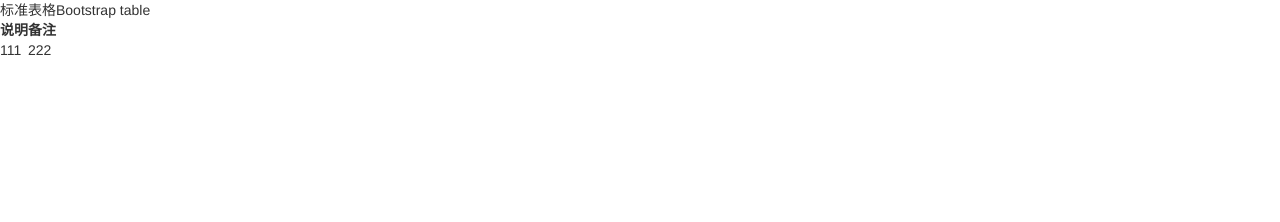
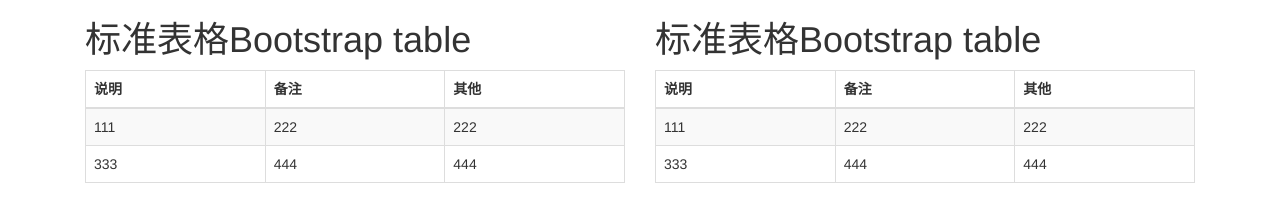
Before and after one commit to niziming/hello-bootstrap, a plain HTML site: page table.html in a window 1280 px wide. Drawn offline with Linux system fonts and the light colour scheme.

```diff
--- a/table.html
+++ b/table.html
@@ -10,21 +10,56 @@
 </head>
 
 <body>
-标准表格Bootstrap table
-<table>
+<div class="container">
+    <div class="col-lg-6">
+        <h1>标准表格Bootstrap table</h1>
+        <table class="table table-hover table-striped table-bordered">
             <thead>
             <tr>
                 <th>说明</th>
                 <th>备注</th>
+                <th>其他</th>
             </tr>
             </thead>
             <tbody>
             <tr>
                 <td>111</td>
                 <td>222</td>
+                <td>222</td>
+            </tr>
+            <tr>
+                <td>333</td>
+                <td>444</td>
+                <td>444</td>
             </tr>
             </tbody>
         </table>
+    </div>
+    <div class="col-lg-6">
+        <h1>标准表格Bootstrap table</h1>
+        <table class="table table-hover table-striped table-bordered">
+            <thead>
+            <tr>
+                <th>说明</th>
+                <th>备注</th>
+                <th>其他</th>
+            </tr>
+            </thead>
+            <tbody>
+            <tr>
+                <td>111</td>
+                <td>222</td>
+                <td>222</td>
+            </tr>
+            <tr>
+                <td>333</td>
+                <td>444</td>
+                <td>444</td>
+            </tr>
+            </tbody>
+        </table>
+    </div>
+</div>
 
 <!-- HTML5 Shiv 和 Respond.js 用于让 IE8 支持 HTML5元素和媒体查询 -->
 <!-- 注意： 如果通过 file://  引入 Respond.js 文件，则该文件无法起效果 -->
```
Also changed, not shown: font-logo.html (added, +10 -0 lines). Lines whose indentation alone changed are shown as unchanged.
